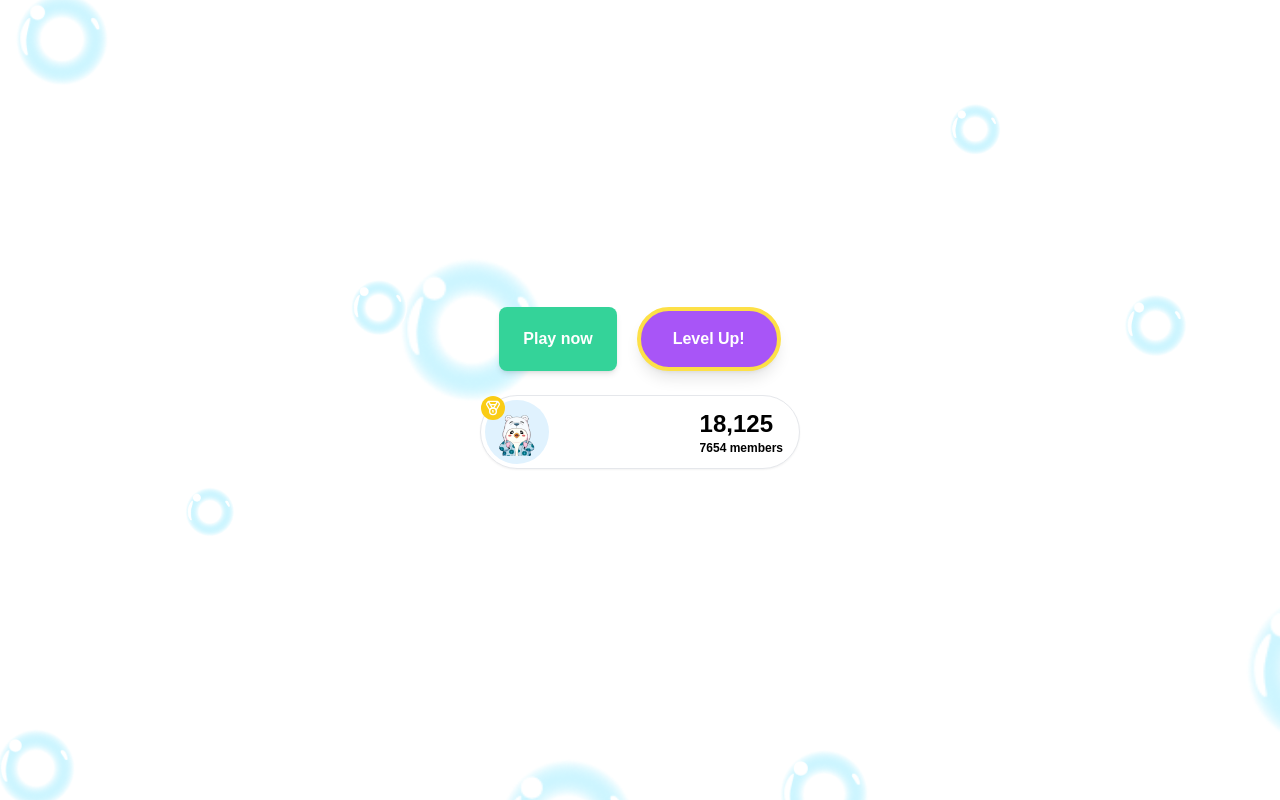
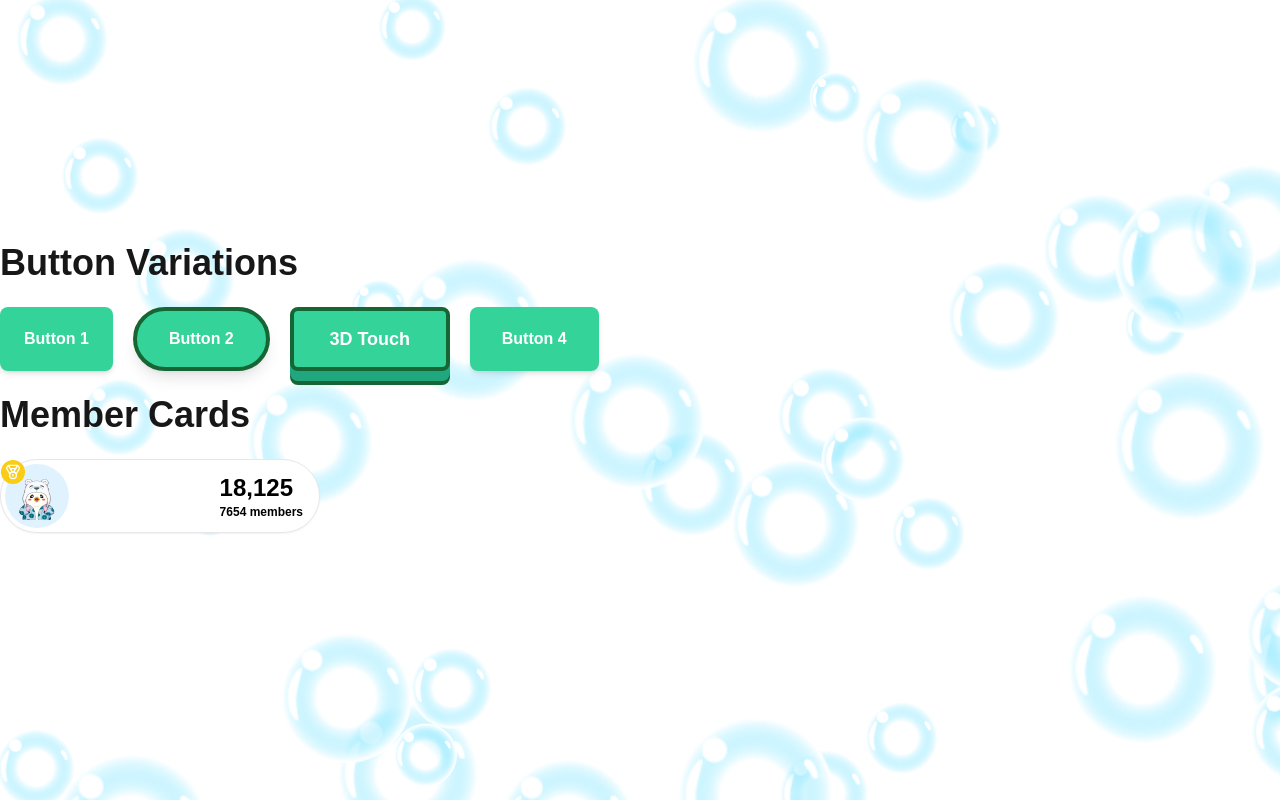
Before and after one commit to gdapps-studio/pudgy-pop-demo, a Next.js app: page /components in a window 1280 px wide. Built offline with nearby package versions, Linux system fonts and the light colour scheme.

Commit message:
update buttons

```diff
--- a/src/app/components/page.tsx
+++ b/src/app/components/page.tsx
@@ -3,15 +3,15 @@
 import { motion } from 'framer-motion';
 import { Medal } from 'lucide-react';
 import Image from 'next/image';
-import { ReactNode } from 'react';
+import { ButtonHTMLAttributes, ReactNode } from 'react';
 
-type BTNProps = {
+type BtnProps = ButtonHTMLAttributes<HTMLButtonElement> & {
   children: ReactNode;
 };
 
-const Btn1 = ({ children }: BTNProps) => (
+const Btn1 = ({ children }: { children: ReactNode }) => (
   <motion.button
-    className="bg-emerald-400 text-white font-semibold py-3 px-6 rounded-lg shadow-md"
+    className="max-w-max bg-emerald-400 text-white font-semibold py-3 px-6 rounded-lg shadow-md"
     whileHover={{
       scale: 1.05,
     }}
@@ -28,12 +28,12 @@ const Btn1 = ({ children }: BTNProps) => (
   </motion.button>
 );
 
-const Btn2 = ({ children }: BTNProps) => (
+const Btn2 = ({ children }: { children: ReactNode }) => (
   <motion.button
-    className="bg-purple-500 text-white font-bold py-4 px-8 rounded-full shadow-lg border-4 border-yellow-300"
+    className="max-w-max bg-emerald-400 text-white font-bold py-4 px-8 rounded-full shadow-lg border-4 border-green-800"
     whileHover={{
       scale: 1.1,
-      boxShadow: '0px 0px 8px rgb(250, 204, 21)',
+      boxShadow: '0px 0px 8px rgb(52,211,153)',
     }}
     whileTap={{
       scale: 0.9,
@@ -47,6 +47,20 @@ const Btn2 = ({ children }: BTNProps) => (
   >
     {children}
   </motion.button>
+);
+
+const Btn3D = ({ children, ...props }: BtnProps) => (
+  <button
+    className="button w-40 h-16 bg-emerald-400 rounded-lg cursor-pointer select-none
+    active:translate-y-2 active:[box-shadow:0_0px_0_0#20A77F,0_4px_0_0_#166534]
+    active:border-b-[0px]
+    transition-all duration-150 [box-shadow:0_10px_0_0_#20A77F,0_14px_0_0_#166534]
+    border-4 border-green-800
+  "
+    {...props}
+  >
+    <span className="flex flex-col justify-center items-center h-full text-white font-bold text-lg ">{children}</span>
+  </button>
 );
 
 function Bubble() {
@@ -75,6 +89,87 @@ function Bubble() {
   );
 }
 
+const Btn4 = (props: BtnProps) => {
+  return (
+    <>
+      <button className="max-w-max btn-3d bg-emerald-400 shadow-emerald-600/50" {...props}>
+        {props.children}
+      </button>
+      <style jsx>{`
+        .btn-3d {
+          position: relative;
+          padding: 1rem 2rem;
+          font-weight: bold;
+          color: white;
+          border: none;
+          border-radius: 0.5rem;
+          transform: translateY(0);
+          transition:
+            transform 0.15s ease-out,
+            box-shadow 0.15s ease-out;
+          box-shadow:
+            0 4px 6px -1px rgba(0, 0, 0, 0.1),
+            0 2px 4px -1px rgba(0, 0, 0, 0.06);
+        }
+        .btn-3d::before {
+          content: '';
+          position: absolute;
+          top: 0;
+          left: 0;
+          right: 0;
+          bottom: 0;
+          background: rgba(255, 255, 255, 0.2);
+          border-radius: 0.5rem;
+          transform: scaleX(0);
+          transform-origin: left;
+          transition: transform 0.3s ease-out;
+        }
+        .btn-3d:hover {
+          transform: translateY(-4px) scale(1.05);
+          box-shadow:
+            0 10px 15px -3px rgba(0, 0, 0, 0.1),
+            0 4px 6px -2px rgba(0, 0, 0, 0.05);
+        }
+        .btn-3d:hover::before {
+          transform: scaleX(1);
+        }
+        .btn-3d:active {
+          transform: translateY(2px) scale(0.95);
+          box-shadow:
+            0 5px 10px -3px rgba(0, 0, 0, 0.1),
+            0 1px 3px -1px rgba(0, 0, 0, 0.05);
+        }
+        .btn-3d:focus {
+          outline: none;
+          box-shadow: 0 0 0 3px rgba(66, 153, 225, 0.5);
+        }
+        @keyframes ripple {
+          to {
+            transform: scale(4);
+            opacity: 0;
+          }
+        }
+        .btn-3d::after {
+          content: '';
+          position: absolute;
+          top: 50%;
+          left: 50%;
+          width: 5px;
+          height: 5px;
+          background: rgba(255, 255, 255, 0.5);
+          opacity: 0;
+          border-radius: 100%;
+          transform: scale(1, 1) translate(-50%);
+          transform-origin: 50% 50%;
+        }
+        .btn-3d:focus:not(:active)::after {
+          animation: ripple 0.6s linear;
+        }
+      `}</style>
+    </>
+  );
+};
+
 const MemberCard = () => (
   <div className="flex items-center justify-between bg-white border border-gray-200 rounded-full p-1 pr-4 shadow-sm max-w-xs w-full hover:scale-105 transition-transform duration-300 ease-in-out">
     <div className="relative">
@@ -92,17 +187,31 @@ const MemberCard = () => (
   </div>
 );
 
+const Section = ({ children, title }: { children: ReactNode; title: string | undefined }) => (
+  <div className="container mx-auto space-y-6">
+    <h1 className="text-4xl font-bold">{title}</h1>
+    {children}
+  </div>
+);
+
 function ComponentPage() {
   return (
     <main className="flex flex-col justify-center items-center h-screen space-y-6 relative overflow-hidden">
-      <div className="flex gap-5 z-10">
-        <Btn1>Play now</Btn1>
-        <Btn2>Level Up!</Btn2>
-      </div>
+      <Section title="Button Variations">
+        <div className="flex flex-col md:flex-row gap-5">
+          <Btn1>Button 1</Btn1>
+          <Btn2>Button 2</Btn2>
+          <Btn3D>3D Touch</Btn3D>
+          <Btn4>Button 4</Btn4>
+        </div>
+      </Section>
 
-      <MemberCard></MemberCard>
+      <Section title="Member Cards">
+        <MemberCard />
+      </Section>
+
       <div className="-z-50">
-        {[...Array(10)].map((_, index) => (
+        {[...Array(40)].map((_, index) => (
           <Bubble key={index} />
         ))}
       </div>
```
